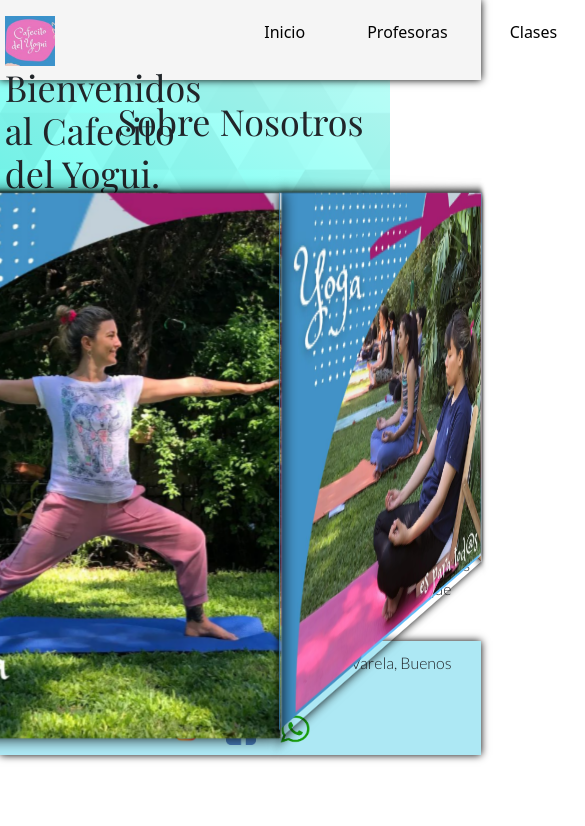
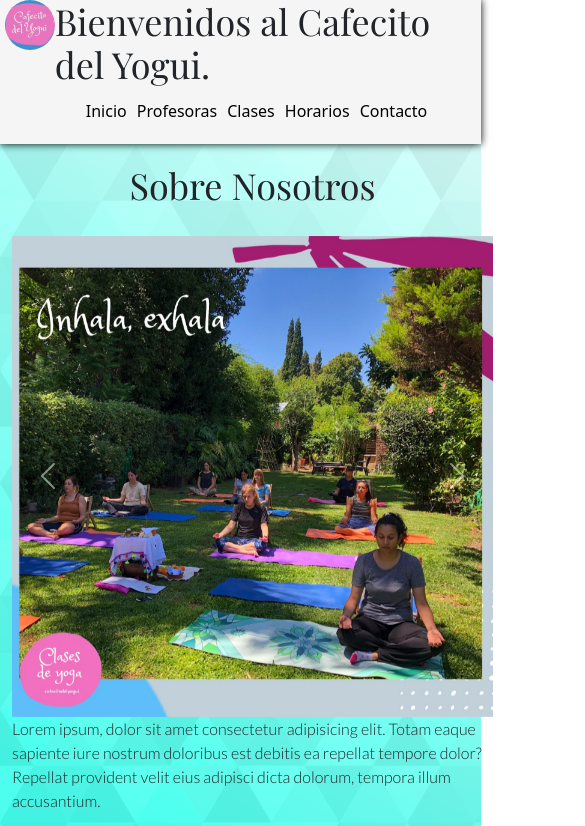
Before and after one commit to Jonyaalvarez/cafecito-del-yogui, a plain HTML site: page Index.html in a window 390 px wide. Shown: the top 826 px of the page, 585 px wide, since content can reach past the window. Drawn offline with nearby package versions, Linux system fonts and the light colour scheme.

Commit message:
Responsive header paginas

```diff
--- a/Index.html
+++ b/Index.html
@@ -37,21 +37,30 @@
             </nav>
         </header>
         <main class="main__fondo">
-            <section>
+            <section class="container">
             <h2 class="titulo-pagina">Sobre Nosotros</h2>
-                <div class="carrousel">
-                    <div class="carrousel-fotos">
-                        <figure><img src="./imagenes/foto inicio 1.png"></figure>
-                        <figure><img src="./imagenes/foto inicio 2.png" alt=""></figure>
-                        <figure><img src="./imagenes/foto inicio 3.png" alt=""></figure>
-                        <figure><img src="./imagenes/foto inicio 4.png" alt=""></figure>
-                        <figure><img src="./imagenes/foto inicio 5.png" alt=""></figure>
-                        <figure><img src="./imagenes/foto inicio 6.png" alt=""></figure>
-                        <figure><img src="./imagenes/foto inicio 7.png" alt=""></figure>
-                        <figure><img src="./imagenes/foto inicio 8.png" alt=""></figure>
-                        <figure><img src="./imagenes/foto inicio 9.png" alt=""></figure>
+                <div id="carouselExample" class="carousel slide">
+                    <div class="carousel-inner">
+                    <div class="carousel-item active">
+                        <img src="./imagenes/foto inicio 1.png" class="d-block w-100" alt="...">
                     </div>
+                    <div class="carousel-item">
+                        <img src="./imagenes/foto inicio 2.png" class="d-block w-100" alt="...">
+                    </div>
+                    <div class="carousel-item">
+                        <img src="./imagenes/foto inicio 3.png" class="d-block w-100" alt="...">
+                    </div>
+                    </div>
+                    <button class="carousel-control-prev" type="button" data-bs-target="#carouselExample" data-bs-slide="prev">
+                    <span class="carousel-control-prev-icon" aria-hidden="true"></span>
+                    <span class="visually-hidden">Previous</span>
+                    </button>
+                    <button class="carousel-control-next" type="button" data-bs-target="#carouselExample" data-bs-slide="next">
+                    <span class="carousel-control-next-icon" aria-hidden="true"></span>
+                    <span class="visually-hidden">Next</span>
+                    </button>
                 </div>
+                </div class="row">
                     <p>Lorem ipsum, dolor sit amet consectetur adipisicing elit. Totam eaque sapiente iure nostrum doloribus est debitis ea repellat tempore dolor? Repellat provident velit eius adipisci dicta dolorum, tempora illum accusantium.</p>
                     <p>Lorem ipsum dolor sit amet consectetur adipisicing elit. Cumque cupiditate reiciendis numquam ullam quisquam temporibus, dicta iusto reprehenderit velit enim consequuntur recusandae perferendis fuga a accusantium totam quis, incidunt assumenda?</p>
                     <p>Lorem ipsum dolor sit amet consectetur adipisicing elit. Alias totam impedit molestiae laborum aspernatur error pariatur suscipit praesentium. Deleniti totam fuga ullam sint, nisi nobis eligendi praesentium aliquam officia tempore!</p>
--- a/css/estilo.css
+++ b/css/estilo.css
@@ -47,7 +47,7 @@ header{
     background-color: whitesmoke;
     padding: 0 1%;
     box-sizing: border-box;
-    height: 80px;
+    min-height: 80px;
     transition: 0.5s;
     box-shadow: 0px 0px 8px 0px black;
 }
@@ -58,10 +58,13 @@ header h2{
 
 .header__logo{
     height: 60%;
+    display: flex;
 }
 
 .header__logo img{
     width: 50px;
+    height: 50px;
+    border-radius: 1000px;
 }
 
 .header__menu ul{
@@ -108,67 +111,6 @@ header h2{
     padding-bottom: 20px;
 }
 
-.carrousel{
-    width: 200px;
-    perspective: 800px;
-    position: relative;
-    margin-top: 30px;
-    margin-bottom: 30px;
-}
-
-.carrousel-fotos{
-    width: 100%;
-    position: absolute;
-    animation: rotar 10s infinite linear;
-    transform-style: preserve-3d;
-}
-
-.carrousel-fotos:hover{
-    animation-play-state: paused;
-    cursor: pointer;
-}
-
-.carrousel-fotos figure{
-    width: 300px;
-    height: 300px;
-    overflow: hidden;
-    position: absolute;
-    box-shadow: 0px 0px 8px 0px black;
-    transition: all 3s ;
-}
-
-.carrousel-fotos figure:hover{
-    box-shadow: 0px 0px 0px 0px black;
-    transition: all 3s ;
-}
-
-.carrousel-fotos figure:nth-child(1){transform: rotateY(0deg) translateZ(360px);}
-.carrousel-fotos figure:nth-child(2){transform: rotateY(45deg) translateZ(360px);}
-.carrousel-fotos figure:nth-child(3){transform: rotateY(90deg) translateZ(360px);}
-.carrousel-fotos figure:nth-child(4){transform: rotateY(135deg) translateZ(360px);}
-.carrousel-fotos figure:nth-child(5){transform: rotateY(180deg) translateZ(360px);}
-.carrousel-fotos figure:nth-child(6){transform: rotateY(225deg) translateZ(360px);}
-.carrousel-fotos figure:nth-child(7){transform: rotateY(270deg) translateZ(360px);}
-.carrousel-fotos figure:nth-child(8){transform: rotateY(315deg) translateZ(360px);}
-.carrousel-fotos figure:nth-child(9){transform: rotateY(360deg) translateZ(360px);}
-
-.carrousel-fotos img{
-    width: 100%;
-    transition: all 3s;
-}
-
-.carrousel-fotos img:hover{
-    transform: scale(1.5);
-    transition: all 3s;
-}
-
-@keyframes rotar{
-    from{
-        transform: rotateY(0deg);
-    }to{
-        transform: rotateY(360deg);
-    }
-}
 
 /*Pagina Profesoras*/
 
@@ -365,6 +307,18 @@ footer{
     padding: 0px 10px;
 }
 
+/* Mesidia query - Mobile - Header*/
+@media (max-width:576px){
+    header{
+        flex-direction: column;
+    }
+    .header__menu ul li{
+        margin: 0;
+        font-weight: 200;
+        padding:5px;
+    }
+}
+
 /* Media query - Mobile - Profesoras*/
 @media (max-width:576px){
     .tarjetas-profesoras{
```
Also changed, not shown: paginas/Profesoras.html (+3 -3 lines).
